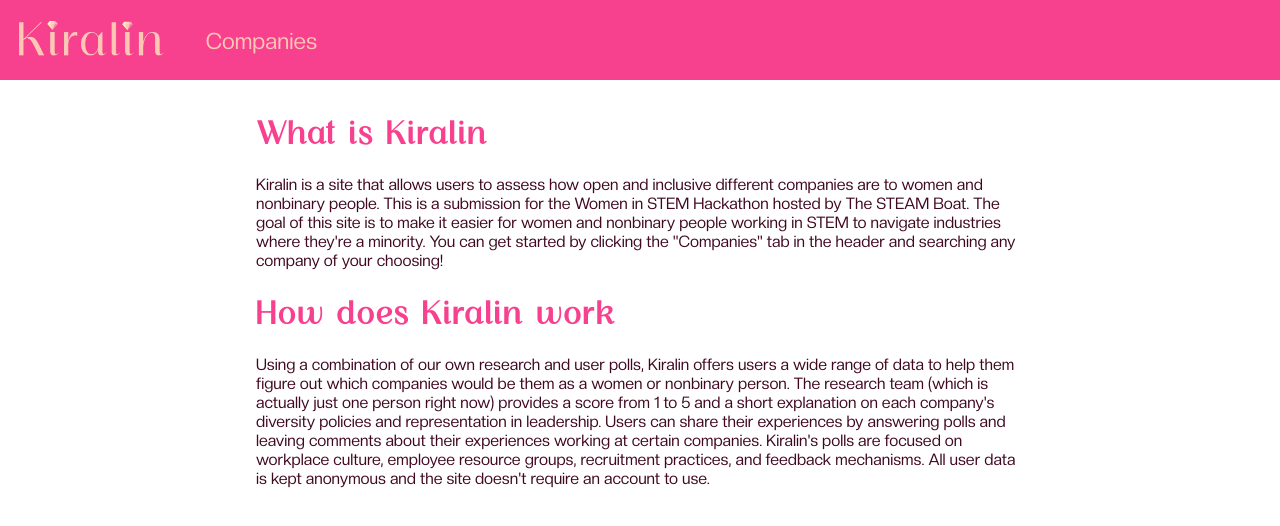
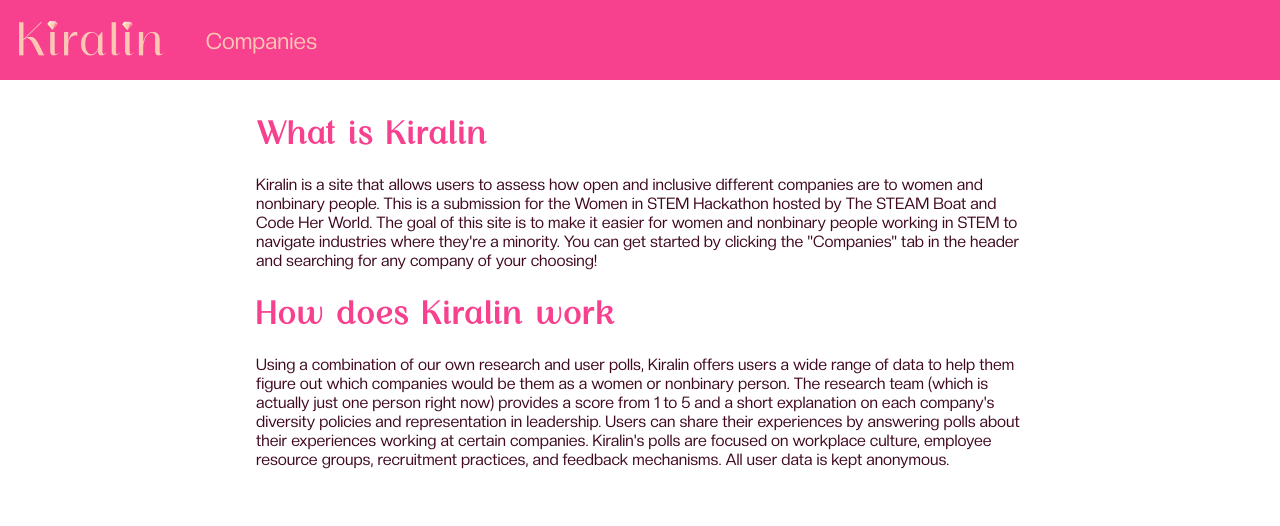
Before and after one commit to purple-affogato/kiralin, a React (Vite) app: page / in a window 1280 px wide. Shown: the top 526 px of the page. Built offline with nearby package versions, Linux system fonts and the light colour scheme; no server answers.

Commit message:
adjusted website description

```diff
--- a/src/Homepage.jsx
+++ b/src/Homepage.jsx
@@ -5,17 +5,16 @@ function Homepage(){
         <div className="SiteBody">
             <h1>What is Kiralin</h1>
             <p>Kiralin is a site that allows users to assess how open and inclusive different companies are to women and nonbinary people.
-                This is a submission for the Women in STEM Hackathon hosted by The STEAM Boat. The goal of this site is to make it easier
-                for women and nonbinary people working in STEM to navigate industries where they're a minority. You can get started by
-                clicking the "Companies" tab in the header and searching any company of your choosing!</p>
+                This is a submission for the Women in STEM Hackathon hosted by The STEAM Boat and Code Her World. The goal of this
+                site is to make it easier for women and nonbinary people working in STEM to navigate industries where they're a minority.
+                You can get started by clicking the "Companies" tab in the header and searching for any company of your choosing!</p>
             <h1>How does Kiralin work</h1>
             <p>Using a combination of our own research and user polls, Kiralin offers users a wide range of data to help them
                 figure out which companies would be them as a women or nonbinary person. The research team (which is actually just one
                 person right now) provides a score from 1 to 5 and a short explanation on each company's diversity policies and
-                representation in leadership. Users can share their experiences by answering polls and leaving comments about
+                representation in leadership. Users can share their experiences by answering polls about
                 their experiences working at certain companies. Kiralin's polls are focused on workplace culture, employee resource
-                groups, recruitment practices, and feedback mechanisms. All user data is kept anonymous and the site doesn't require an
-                account to use.</p>
+                groups, recruitment practices, and feedback mechanisms. All user data is kept anonymous.</p>
         </div>
     );
 }
```
